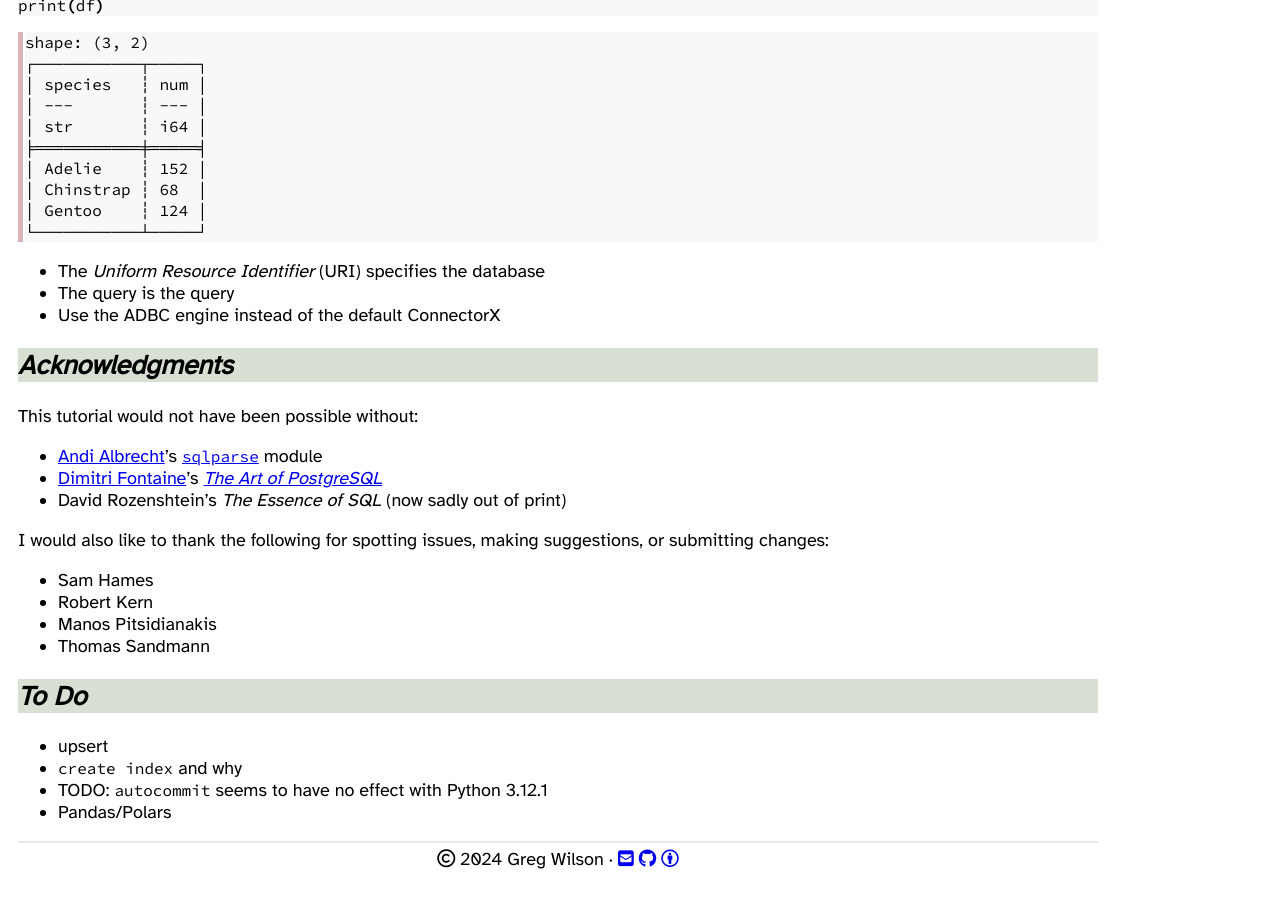
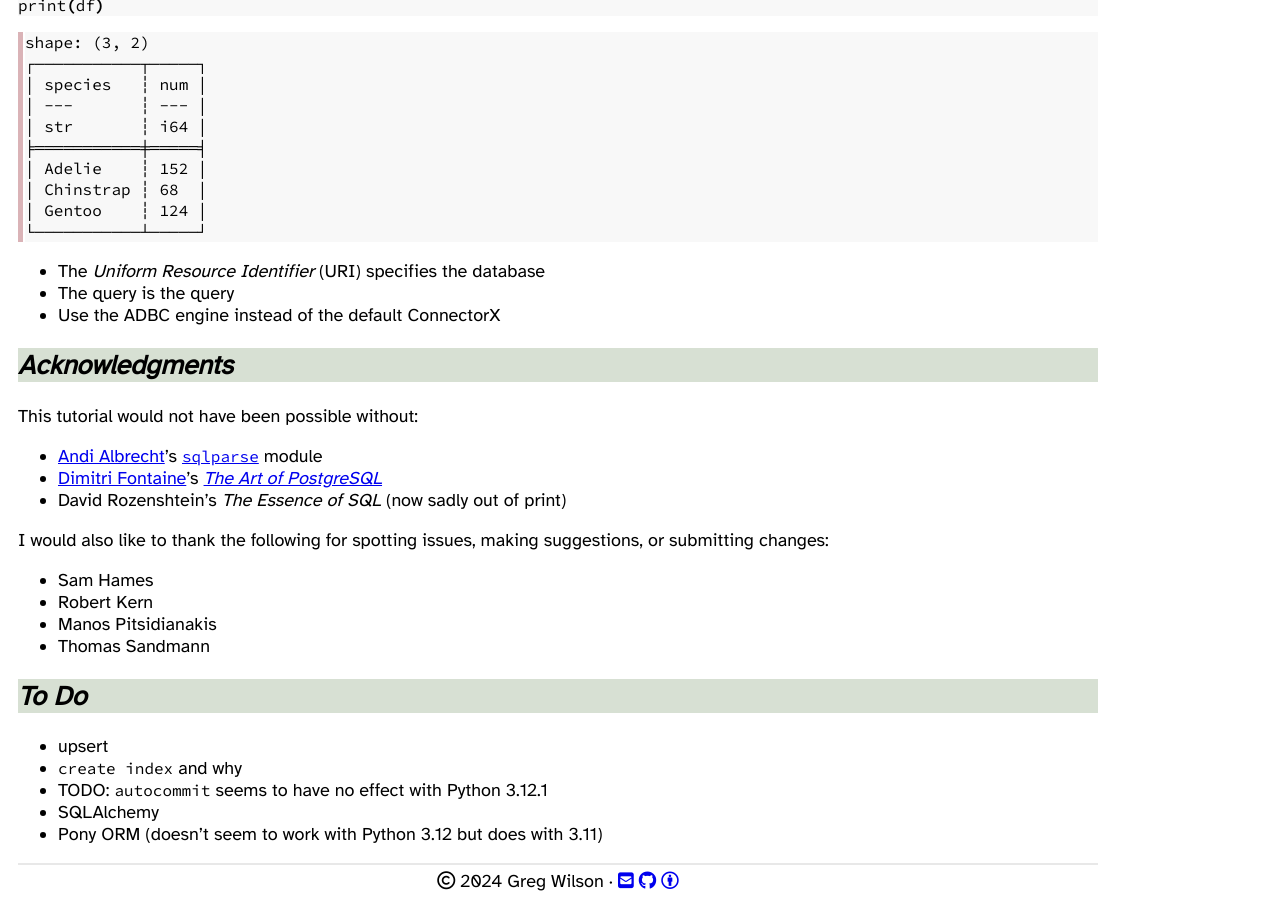
Before and after one commit to gvwilson/sql-tutorial, a Jekyll site: the page built from index.md, in a window 1280 px wide and 900 px high, scrolled down 55701 px. Built offline with Jekyll 4.4.1, drawn with Linux system fonts in a browser that asks for light colours; nearby versions of some CDN libraries; before the commit the page ends 56579 px from its top, so only the background shows below that.

Commit message:
feat: update to-do section

```diff
--- a/index.md
+++ b/index.md
@@ -3173,7 +3173,8 @@
 -   upsert
 -   `create index` and why
 -   TODO: `autocommit` seems to have no effect with Python 3.12.1
--   Pandas/Polars
+-   SQLAlchemy
+-   Pony ORM (doesn't seem to work with Python 3.12 but does with 3.11)
 
 [albrecht-andi]: http://andialbrecht.de/
 [art-postgresql]: https://theartofpostgresql.com/
```
